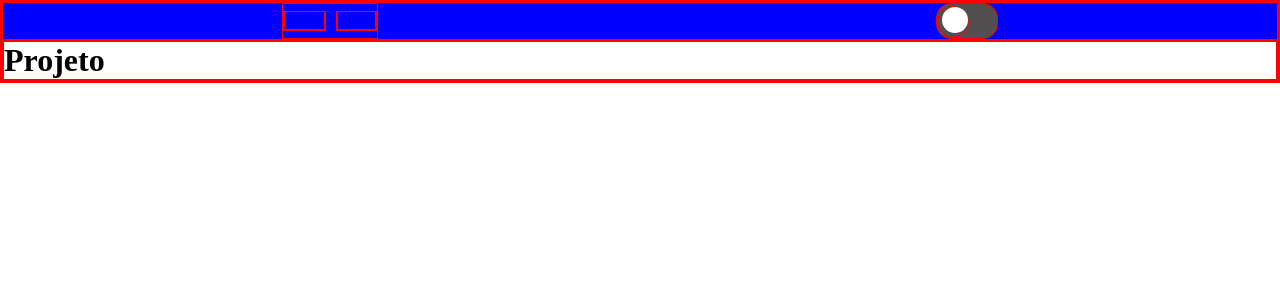
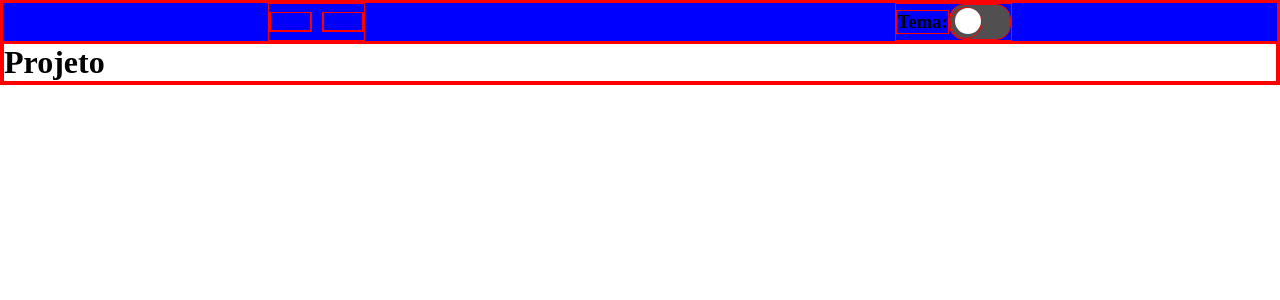
Before and after one commit to Alanribc/Web-Mobile-2, a Next.js app in the folder webmobile/: page / in a window 1280 px wide. Shown: the top 300 px of the page. Built offline with nearby package versions, Linux system fonts and the light colour scheme.

Commit message:
fourth commit

```diff
--- a/webmobile/src/app/globals.css
+++ b/webmobile/src/app/globals.css
@@ -90,3 +90,8 @@ body{
   input:checked + .slider::before {
     transform: translateX(26px);
   }
+
+  .secaoTema{
+    display: flex;
+    align-items: center;
+  }
--- a/webmobile/src/components/Tema.js
+++ b/webmobile/src/components/Tema.js
@@ -19,9 +19,13 @@ export default function Tema() {
     }
 
     return(
-        <label className = "botao">
-            <input type = "checkbox" checked = {darkMode} onChange = {trocaTema}/>
-            <span className = "slider"></span>
-        </label>
+        <section className = "secaoTema">
+            <h1>Tema:</h1>
+            <label className = "botao">
+                <input type = "checkbox" checked = {darkMode} onChange = {trocaTema}/>
+                <span className = "slider"></span>
+            </label>
+        </section>
+
     );
 }
```
